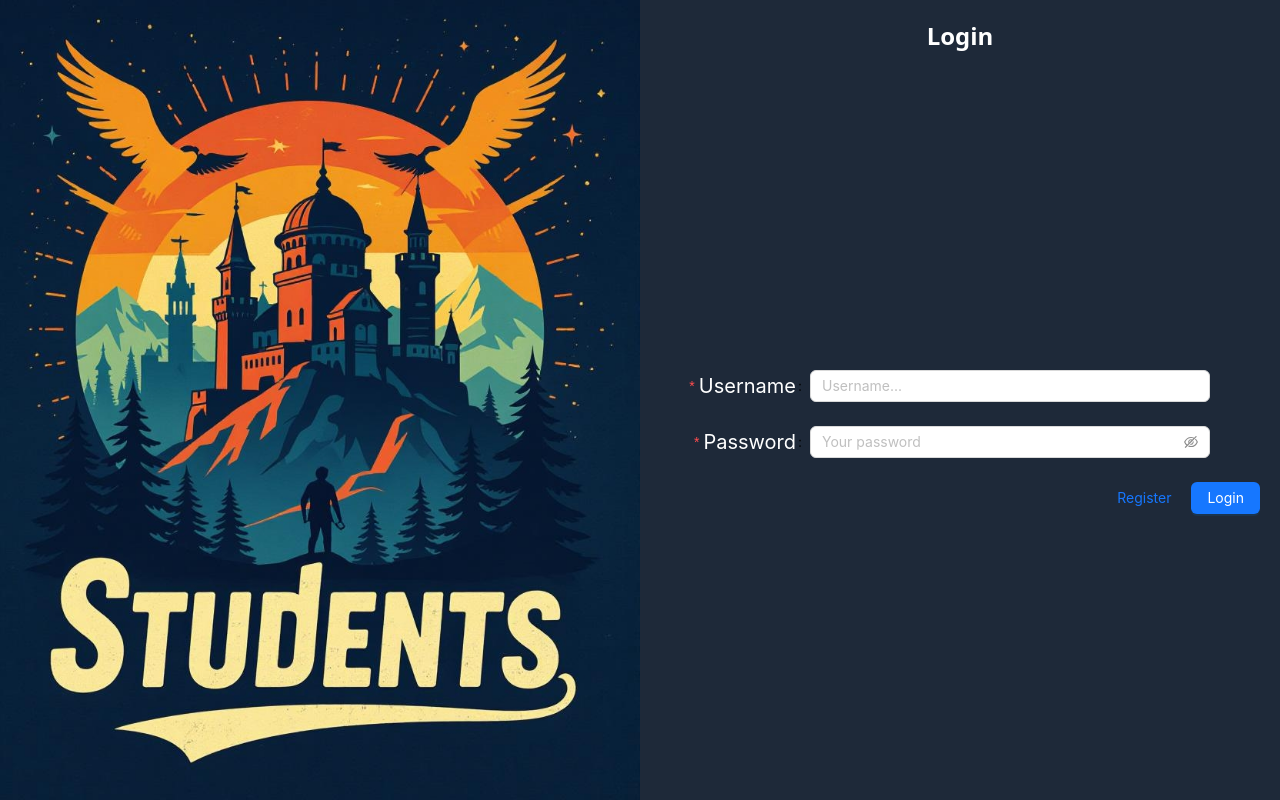
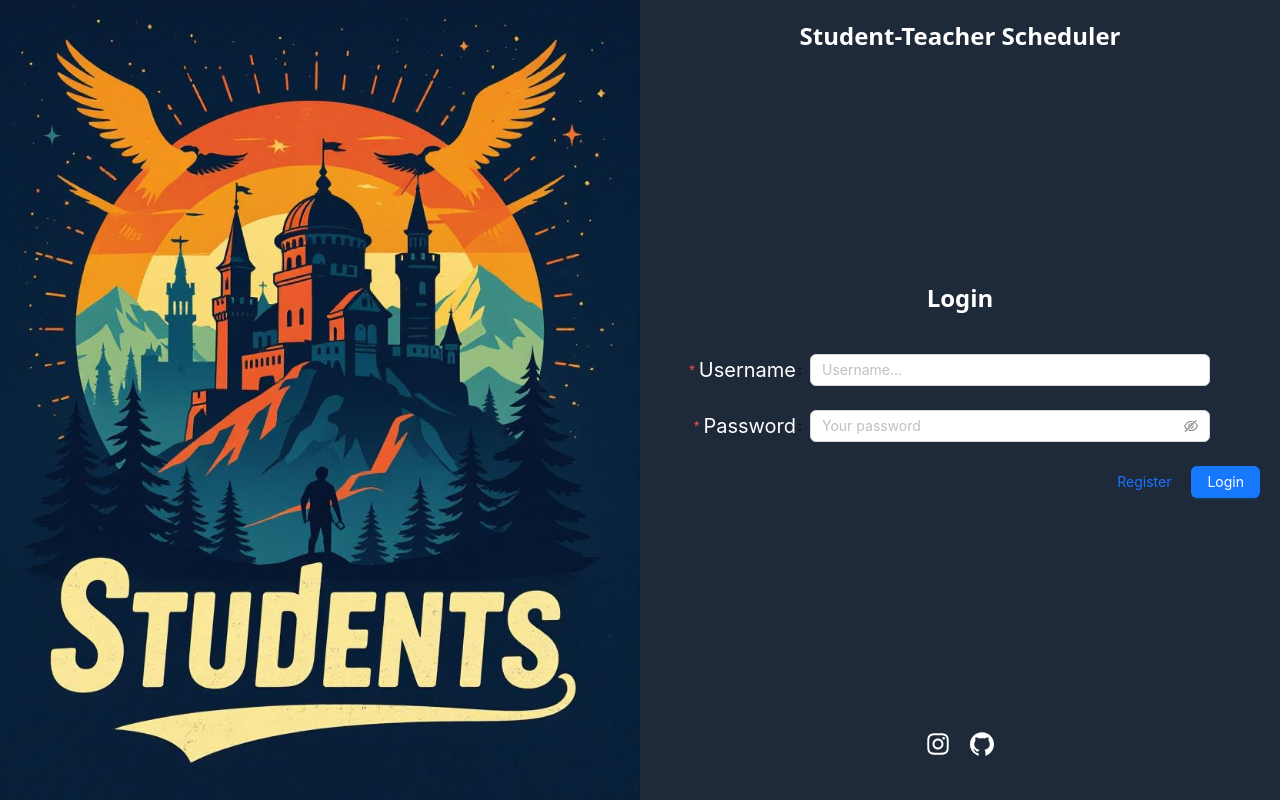
Before and after one commit to zvoosh/student-teacher-scheduler, a React (Vite) app: page / in a window 1280 px wide. Built offline with nearby package versions, Linux system fonts and the light colour scheme; no server answers; a web font is replaced by a local one.

Commit message:
fix: fix

```diff
--- a/src/pages/auth/LoginPage.jsx
+++ b/src/pages/auth/LoginPage.jsx
@@ -1,3 +1,4 @@
+import { GithubOutlined, InstagramOutlined } from "@ant-design/icons";
 import { useQuery } from "@tanstack/react-query";
 import { Button, Col, Form, Input, notification, Row } from "antd";
 import axios from "axios";
@@ -50,9 +51,13 @@ const LoginPage = () => {
 
   return (
     <div className="w-full xl:w-1/2 2xl:w-1/2 h-1/2 xl:h-screen 2xl:h-screen bg-gray-800 text-white !p-5 overflow-hidden">
-      <h2 className="text-2xl font-bold !mb-5 text-center">Login</h2>
+      <div className="flex flex-col justify-between items-center h-full">
+        <h2 className="text-2xl font-bold !mb-5 text-center">
+          Student-Teacher Scheduler
+        </h2>
         {/* Login Form */}
-      <div className="w-full h-full flex justify-center items-center">
+        <div className="w-full h-full flex flex-col justify-center items-center">
+          <h2 className="text-2xl font-bold !mb-10 text-center">Login</h2>
           <Form
             form={loginForm}
             name="basic"
@@ -105,6 +110,15 @@ const LoginPage = () => {
             </Row>
           </Form>
         </div>
+        <div className="text-2xl font-bold !mb-5 text-center w-1/2">
+        <a target="_blank" href="https://www.instagram.com/klasican_dan/">
+          <InstagramOutlined className="!mr-5"/>
+        </a>
+        <a  target="_blank" href="https://github.com/zvoosh">
+          <GithubOutlined />
+        </a>
+        </div>
+      </div>
     </div>
   );
 };
--- a/src/pages/student/BookAppointment.jsx
+++ b/src/pages/student/BookAppointment.jsx
@@ -71,7 +71,7 @@ const BookAppoitment = () => {
         <div className="w-full text-center !mb-5 2xl:!mb-10">
           <h1 className="text-xl 2xl:text-4xl">Book an appointment</h1>
         </div>
-        <div className="relative h-screen overflow-y-auto overscroll-contain px-4">
+        <div className="relative overflow-y-auto overscroll-contain px-4">
           <Form
             form={bookForm}
             name="basic"
```
Lines whose indentation alone changed are shown as unchanged.
